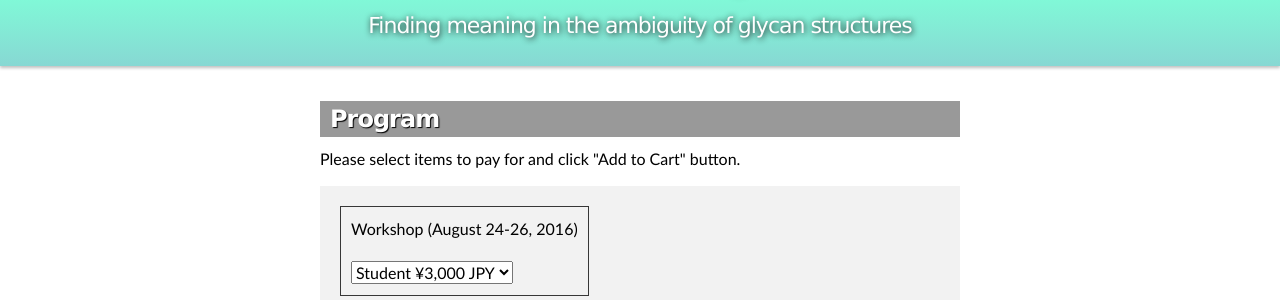
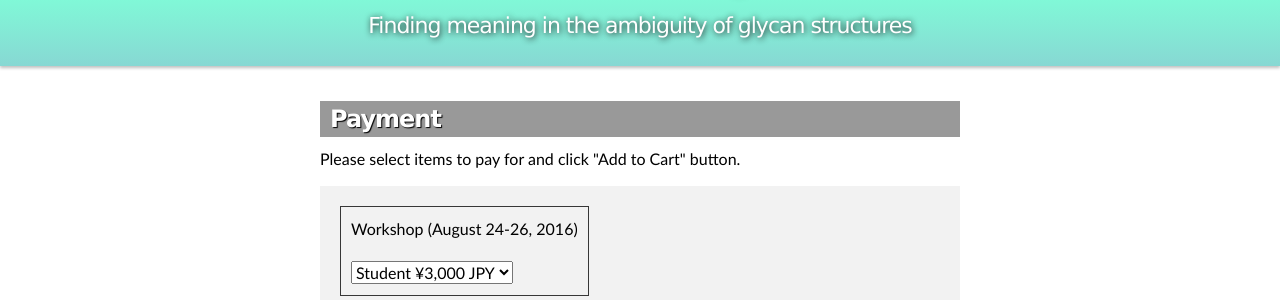
Before and after one commit to yamazakiM/test_warren2016, a Jekyll site: the page built from registration/payment.html, in a window 1280 px wide and 900 px high. Shown: the part 128-428 px from the top of the window. Built offline with Jekyll 4.4.1, drawn with Linux system fonts in a browser that asks for light colours; nearby versions of some CDN libraries; library files that are not in the unit come from our copies.

Commit message:
Update payment.html

```diff
--- a/registration/payment.html
+++ b/registration/payment.html
@@ -5,7 +5,7 @@ layout: default
 <!-- MAIN CONTENT -->
 <div id="main_content_wrap" class="outer">
   <section id="main_content" class="inner">
-<h3>Program</h3>
+<h3>Payment</h3>
 <hr>
 
 <p>Please select items to pay for and click "Add to Cart" button.</p>
```
